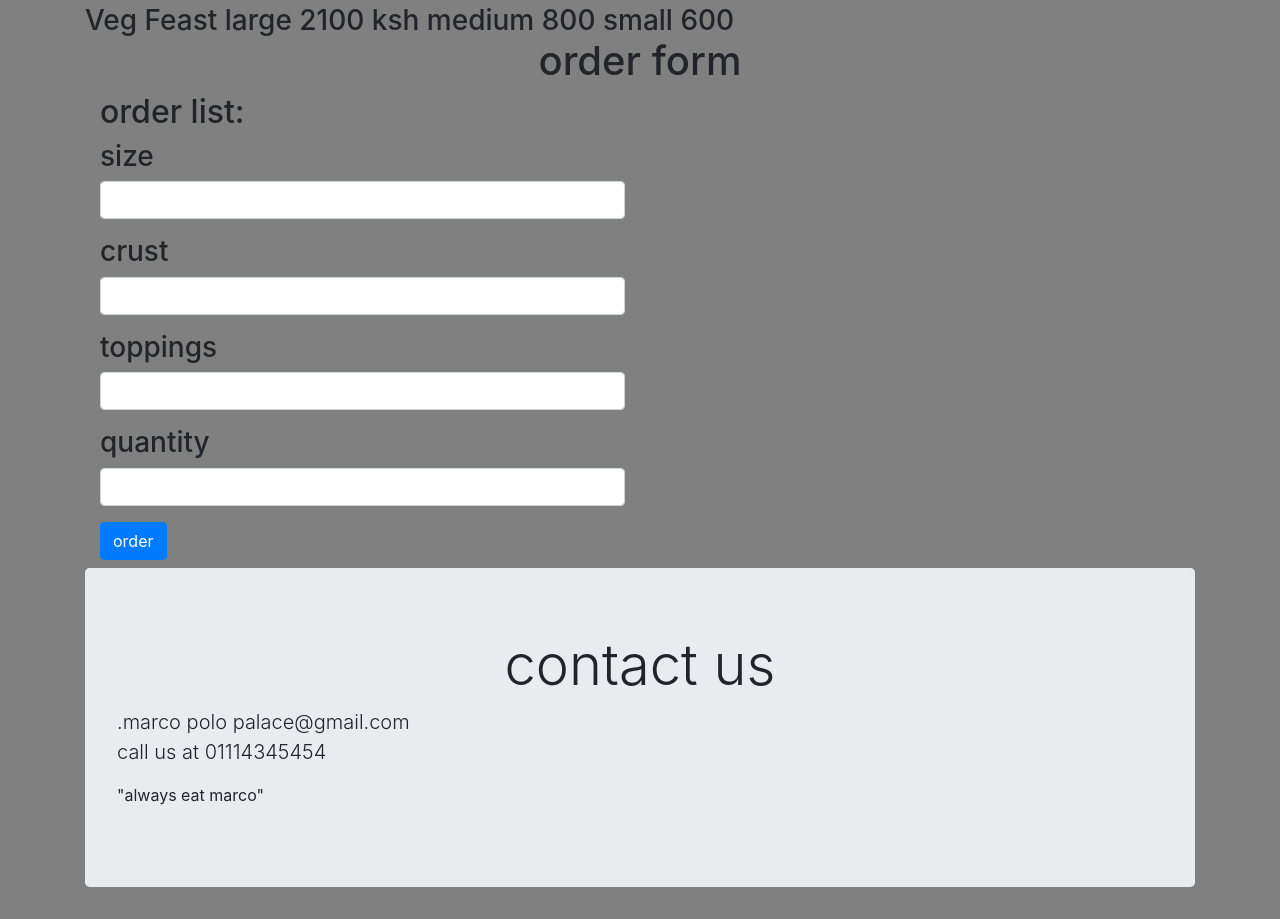
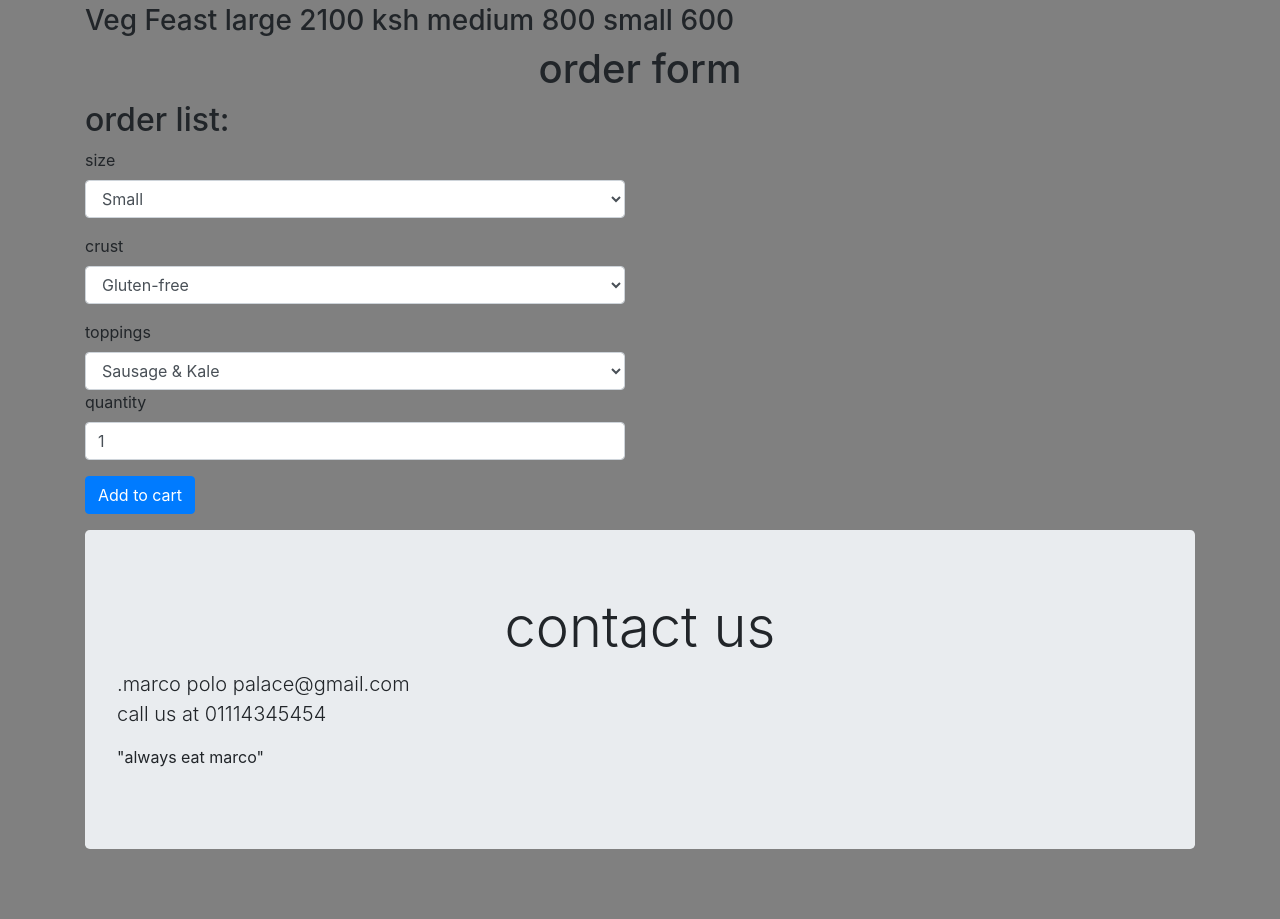
Before and after one commit to A-rongo/pizzeria, a plain HTML site: page index.html in a window 1280 px wide. Shown: the part 879-1798 px from the top of the page. After the commit the page ends 1760 px from the top, so only its background shows below. Drawn offline with Linux system fonts and the light colour scheme; files whose address does not match are found by name.

Commit message:
addition of elements

```diff
--- a/index.html
+++ b/index.html
@@ -64,37 +64,30 @@
 
     <div class="container">
       <div class="group-header">
-
-
         <h3>
           <span>Chicken Hawaiian</span>
           <span> large 2500 ksh</span>
           <span> medium 1500 ksh</span>
           <span> small 700</span>
-
-
+        </h3>
         <h3>
           <span>Cheese Burger</span>
           <span> large2000 ksh</span>
           <span> medium 1200 ksh</span>
           <span> small 500 ksh</span>
-
         </h3>
-
         <h3>
           <span>Meat Deluxe</span>
           <span>large 1500 ksh</span>
           <span> medium 800 ksh</span>
           <span> small 600 ksh</span>
-
         </h3>
         <h3>
             <span>Chicken Macon BBQ</span>
             <span> large 2250 ksh</span>
             <span> medium 1800 ksh</span>
             <span> small 800 ksh</span>
-
-
+        </h3>
         <h3>
           <span>Chicken & Beef Pepperon</span>
           <span>2300 ksh</span>
@@ -102,59 +95,64 @@
           <span> small 700ksh</span>
 
         </h3>
-
         <h3>
           <span>Veg Feast</span>
           <span> large 2100 ksh</span>
           <span> medium 800</span>
           <span> small 600</span>
 
-
+        </h3>
+      </div>
+    </div>
     <div class="container">
       <h1>order form</h1>
-
       <div class="row">
-
         <div class="col-md-6">
           <h2>order list:</h2>
           <form id="new-contact">
             <div class="form-group">
               <label for="new-size"> size</label>
-                        <input type="text" class="form-control" id="new-size">
-                      </div>
-
-                      <div id="new-crust">
-                        <div class="new-crust">
-                          <div class="form-group">
-                            <label for="new-crust">crust</label>
-                            <input type="text" class="form-control new-street">
+              <select value="large" class="form-control" id="sizeYu">
+                <option value="small">Small</option>
+                <option value="medium">medium</option>
+                <option value="large">large</option>
+              </select>
             </div>
             <div class="form-group">
-                            <label for="new-toppings">toppings</label>
-                            <input type="text" class="form-control new-city">
+              <label for="new-size"> crust</label>
+              <select value="large" class="form-control" id="crustYu">
+                <option value="Gluten-free">Gluten-free</option>
+                <option value="Crispy">Crispy</option>
+                <option value="Stuffed">Stuffed</option>
+              </select>
             </div>
             <div class="form-group">
-                            <label for="new-quantity">quantity</label>
-                            <input type="text" class="form-control new-county">
+            <label for="new-size"> toppings</label>
+            <select value="large" class="form-control" id="toppingYu">
+              <option value="Sausage & Kale">Sausage & Kale</option>
+              <option value="Ham & Pineapple">Ham & Pineapple</option>
+              <option value="Capricciosa">Capricciosa</option>
+            </select>
+            <div class="form-group">
+              <label for="new-size"> quantity</label>
+              <input value=1 type="number" class="form-control new-county" id="quantityYu">
+            </div>
+            <button onclick="addtocart()"  class="btn btn-primary">Add to cart</button>
+          </form>
+
         </div>
       </div>
     </div>
-
-
-
-                      <button type="submit" class="btn btn-primary">order</button>
-                    </form>
-
-          </h3>
+    <div id="cart" class="container">
 
     </div>
-      <div class="jumbotron">
+    <div class="jumbotron container">
       <h1 class="display-4">contact us</h1>
         <p class="lead">.marco polo palace@gmail.com<br>
           call us at 01114345454</p>
 
         <p>"always eat marco"</p>
     </div>
-
   </body>
+  <script src="app.js"></script>
 </html>
```
Lines whose indentation alone changed are shown as unchanged.
